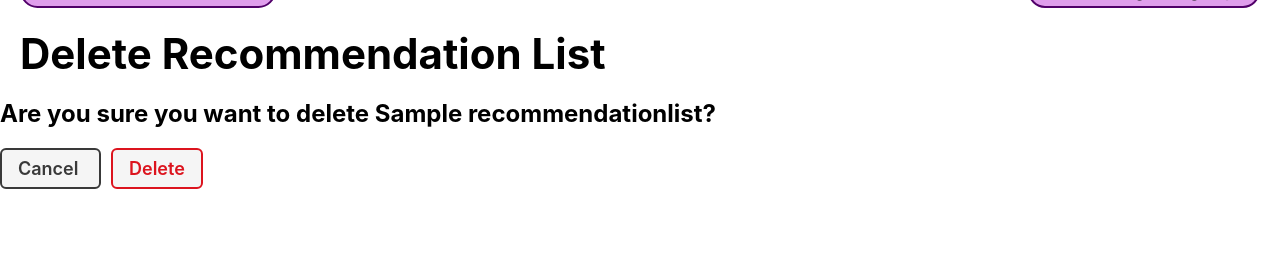
After one commit to cJeffreys7/good-waves, a Django app: page /recs/1/delete/ in a window 1280 px wide. The commit adds this page. Shown: the part 47-300 px from the top of the page. Run offline with Django 3.2, Linux system fonts and the light colour scheme; tables that the repository leaves empty hold one stand-in row (values such as "Sample post").

Commit message:
add Delete Recommendation List view

```diff
--- /dev/null
+++ b/main_app/templates/main_app/recommendationlist_confirm_delete.html
@@ -0,0 +1,21 @@
+{% extends 'base.html' %}
+{% load static %}
+
+{% block content %}
+
+<div class="page-header">
+  <h1>Delete Recommendation List</h1>
+</div>
+<h2>Are you sure you want to delete {{ object.name }}?</h2>
+
+<form action="" method="post">
+  {% csrf_token %}
+  <a href="{% url 'recs_detail' recommendationlist.id %}" class="btn secondary">
+    Cancel
+  </a>
+  <button type="submit" class="btn danger">
+    Delete
+  </button>
+</form>
+
+{% endblock %}
--- a/main_app/templates/main_app/recommendationlist_detail.html
+++ b/main_app/templates/main_app/recommendationlist_detail.html
@@ -28,7 +28,6 @@
   </div>
 </div>
 <a href="{% url 'recs_update' recommendationlist.id %}" class="btn warn">Edit</a>
-<a href="#" class="btn danger">Delete</a>
-{% comment %} {% url 'recs_delete' recommendationlist.id %} {% endcomment %}
+<a href="{% url 'recs_delete' recommendationlist.id %}" class="btn danger">Delete</a>
 
 {% endblock %}
--- a/main_app/urls.py
+++ b/main_app/urls.py
@@ -13,6 +13,7 @@ urlpatterns = [
   path('recs/create/', views.RecommendationListCreate.as_view(), name='recs_create'),
   path('recs/<int:pk>/', views.RecommendationListDetail.as_view(), name='recs_detail'),
   path('recs/<int:pk>/update/', views.RecommendationListUpdate.as_view(), name='recs_update'),
+  path('recs/<int:pk>/delete/', views.RecommendationListDelete.as_view(), name='recs_delete'),
 
   # podcast urls
   path('podcasts/create/', views.PodcastCreate.as_view(), name='podcasts_create')
--- a/main_app/views.py
+++ b/main_app/views.py
@@ -42,7 +42,7 @@ class RecommendationListList(ListView):
 class RecommendationListCreate(CreateView):
   model = RecommendationList
   fields = ['name', 'description']
-  success_url = '/about/'
+  success_url = '/recs/'
 
   def form_valid(self, form):
     form.instance.user = self.request.user
@@ -55,6 +55,9 @@ class RecommendationListUpdate(UpdateView):
   model = RecommendationList
   fields = ['name', 'description']
 
+class RecommendationListDelete(DeleteView):
+  model = RecommendationList
+  success_url = '/recs/'
 
 class PodcastCreate(CreateView):
   model = Podcast
```
Also changed, not shown: main_app/models.py (line endings or trailing spaces).
